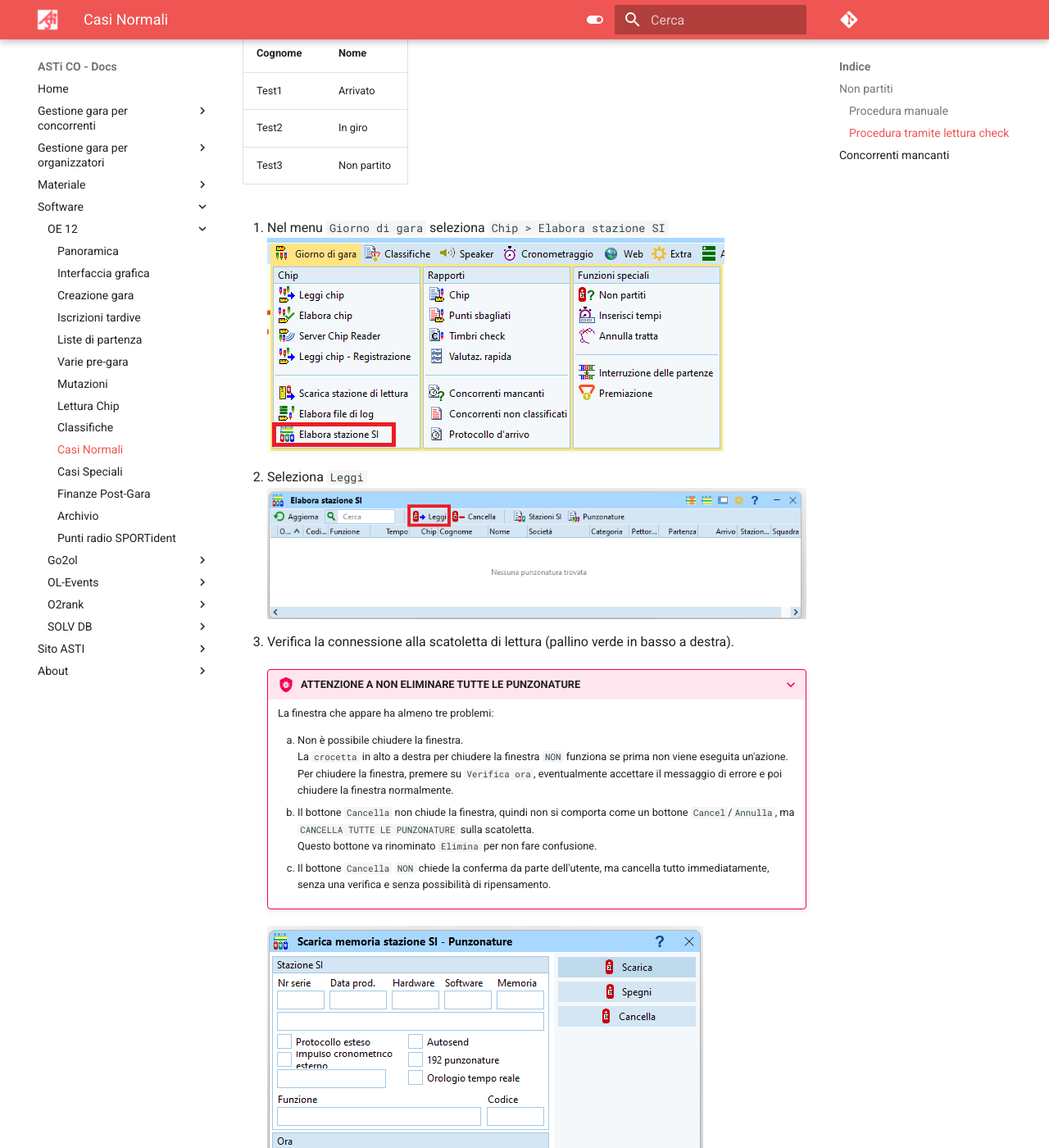
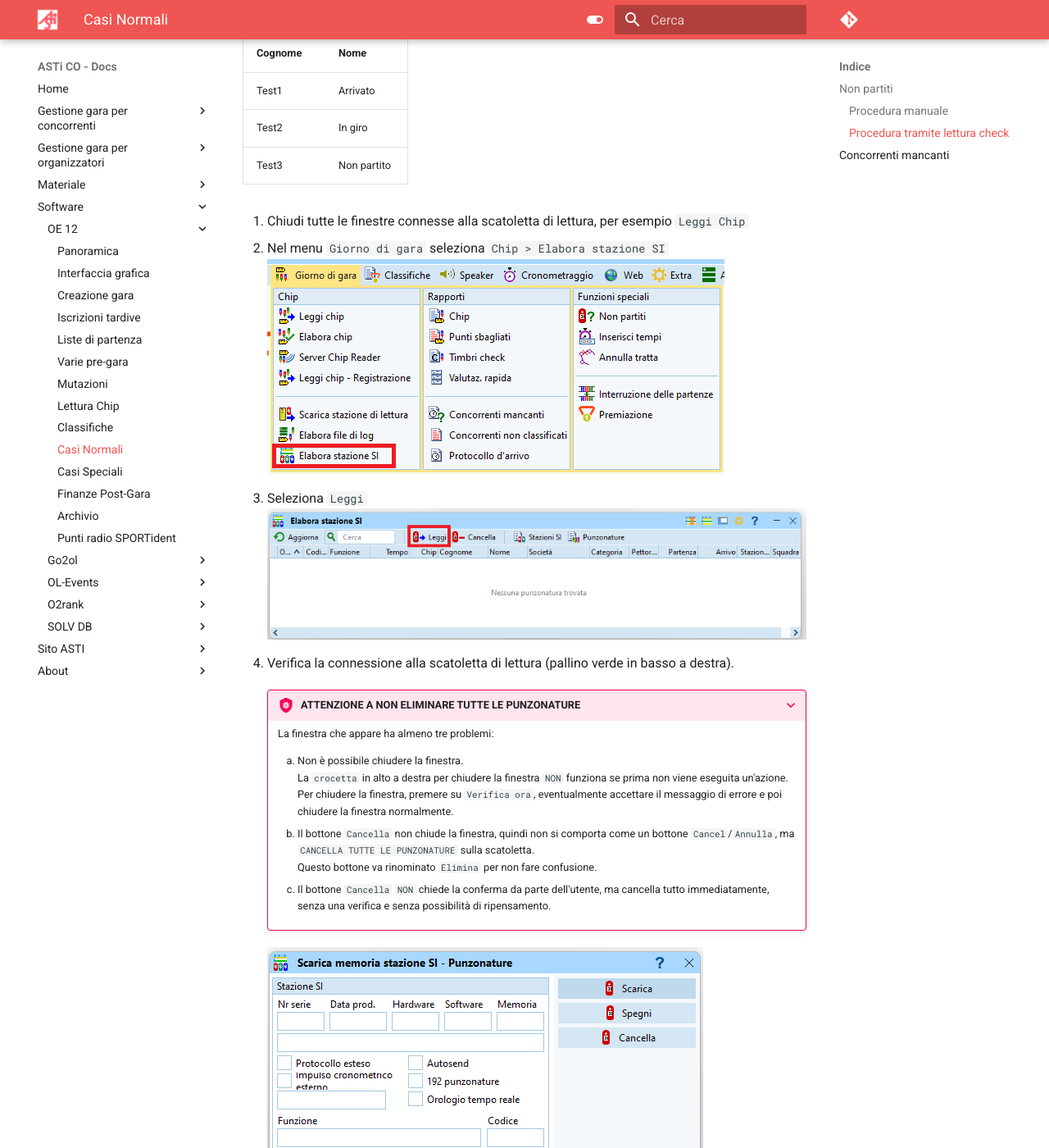
Before and after one commit to asti-co/doc, an MkDocs documentation site: the page built from docs/software/oe12/casi_normali.md, in a window 1280 px wide and 1400 px high, scrolled down 665 px. Shown: the whole window at 82% size. Built offline with MkDocs 1.6.1 and Material for MkDocs 9.7.7, drawn with Linux system fonts in a browser that asks for light colours; comment, search, counter and statistics services are not loaded; some of the changed text lies outside the part shown.

Commit message:
cambiato sequenza passi lettura stazioni SI

```diff
--- a/docs/software/oe12/casi_normali.md
+++ b/docs/software/oe12/casi_normali.md
@@ -26,6 +26,7 @@
 | Test2   | In giro     |
 | Test3   | Non partito |
 
+1. Chiudi tutte le finestre connesse alla scatoletta di lettura, per esempio `Leggi Chip`
 1. Nel menu `Giorno di gara` seleziona `Chip > Elabora stazione SI`
 ![Menu elabora stazione SI](inc/giorno_menu_elabora_stazioni_si.png)
 
```
Also changed, not shown: other parts of docs/software/oe12/casi_normali.md (+0 -1 lines).
